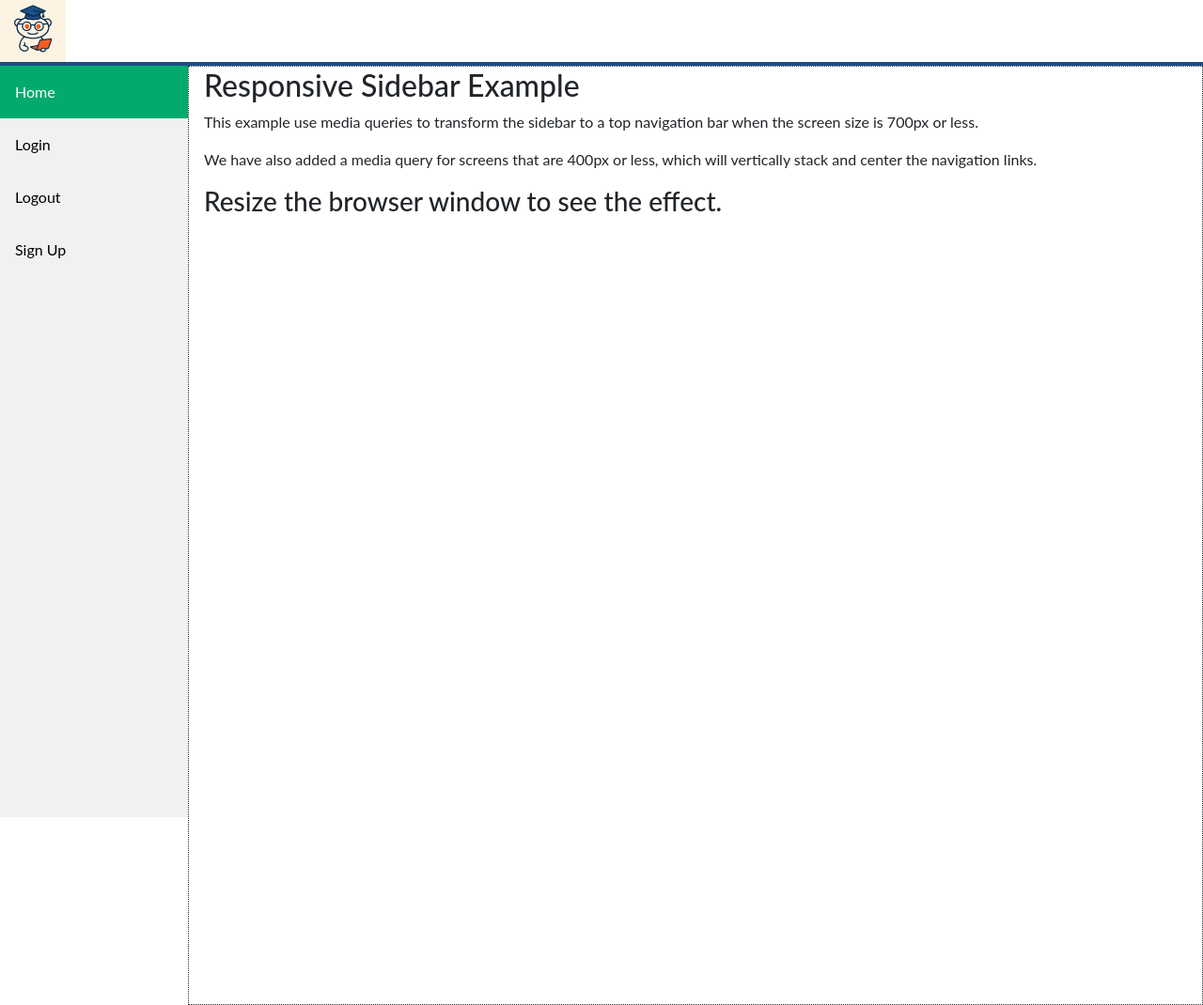
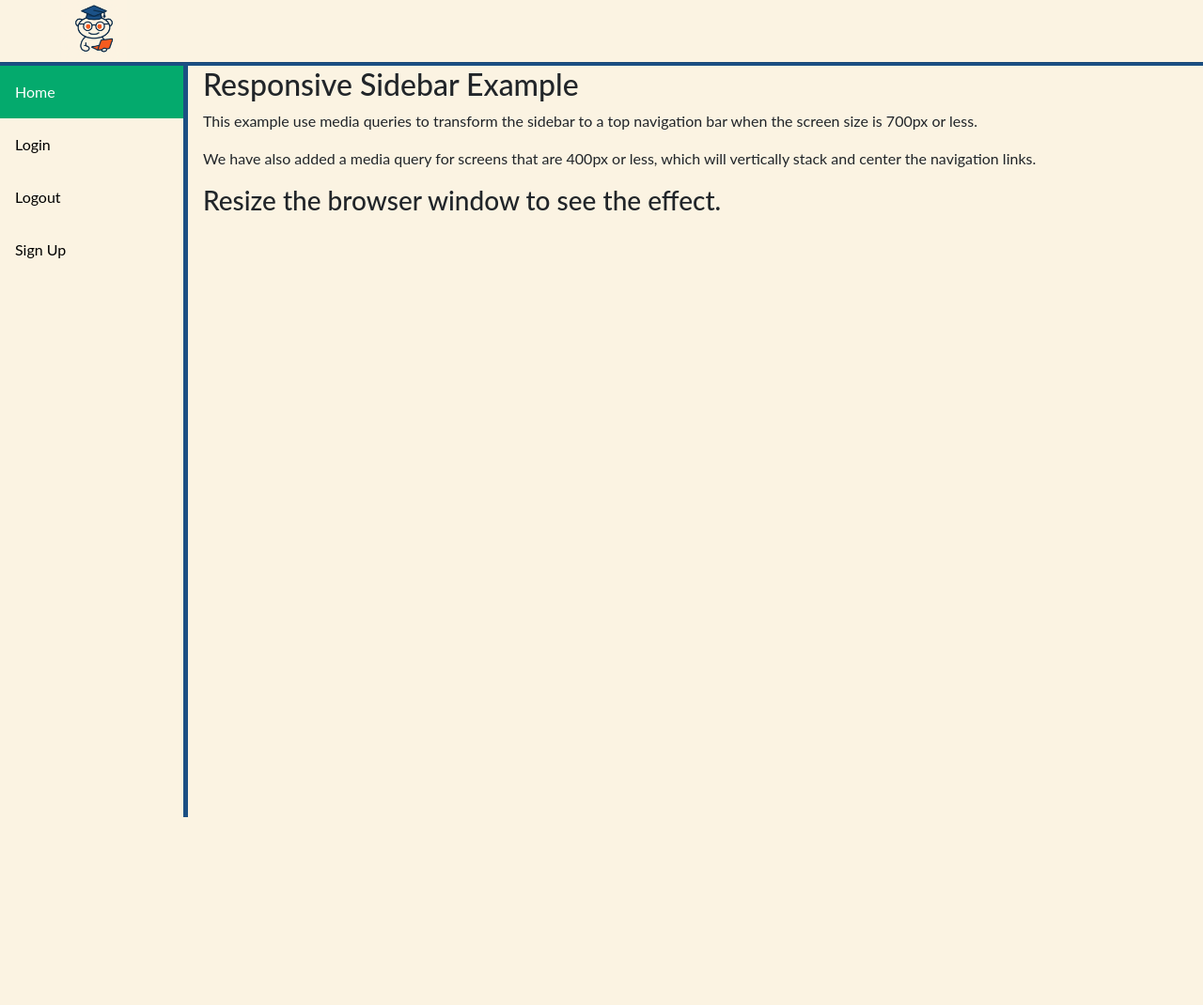
Before and after one commit to SyrfZkwn/Studytt, a Flask app: page / in a window 1280 px wide. Shown: the whole page at 94% size. Run offline with Flask 3, Linux system fonts and the light colour scheme; some libraries are stand-ins or nearby versions.

Commit message:
feat: added nav-bar and logo

```diff
--- a/website/templates/home.html
+++ b/website/templates/home.html
@@ -24,10 +24,11 @@
           .sidebar {
             padding: 0;
             width: 200px;
-            background-color: #f1f1f1;
+            background-color: #fbf3e2;
             position: fixed;
             height: 100%;
             overflow: auto;
+            border-right: #1b4f83 5px solid;
           }
 
           .sidebar a {
@@ -52,6 +53,12 @@
             margin-left: 200px;
             padding: 1px 16px;
             height: 1000px;
+          }
+
+          div.top {
+            background-color: #fbf3e2;
+            position: sticky;
+            top: 0;
           }
 
           @media screen and (max-width: 700px) {
@@ -83,9 +90,13 @@
         <title>{% block title %}Home{% endblock %}</title>
     </head>
 
-    <body>
-      <img src="{{ url_for('static', filename='image/logo.jpg') }}" alt="Studytt" class="img-fluid" style="max-width: 70px; position: sticky; top: 0;">
+    <body style="background-color: #fbf3e2;">
 
+      <div class="top">
+        <img src="{{ url_for('static', filename='image/logo.jpg') }}" alt="Studytt" class="img-fluid" style="max-width: 70px; position: sticky; top: 0; margin-left: 65px;">
+      </div>
+
+      <div class="main">
         <hr class="custom-divider">
 
         <div class="sidebar">
@@ -95,13 +106,13 @@
           <a href="sign-up">Sign Up</a>
         </div>
 
-      <div class="content" style="border: 1px; border-style: dotted;">
+        <div class="content">
           <h2>Responsive Sidebar Example</h2>
           <p>This example use media queries to transform the sidebar to a top navigation bar when the screen size is 700px or less.</p>
           <p>We have also added a media query for screens that are 400px or less, which will vertically stack and center the navigation links.</p>
           <h3>Resize the browser window to see the effect.</h3>
         </div>
-
+      </div>
 
 
 
--- a/website/views.py
+++ b/website/views.py
@@ -5,3 +5,7 @@ views = Blueprint('view', __name__)
 @views.route('/')
 def home():
     return render_template("home.html")
+
+@views.route('/post')
+def post():
+    return render_template("post.html")
```
Lines whose indentation alone changed are shown as unchanged.
